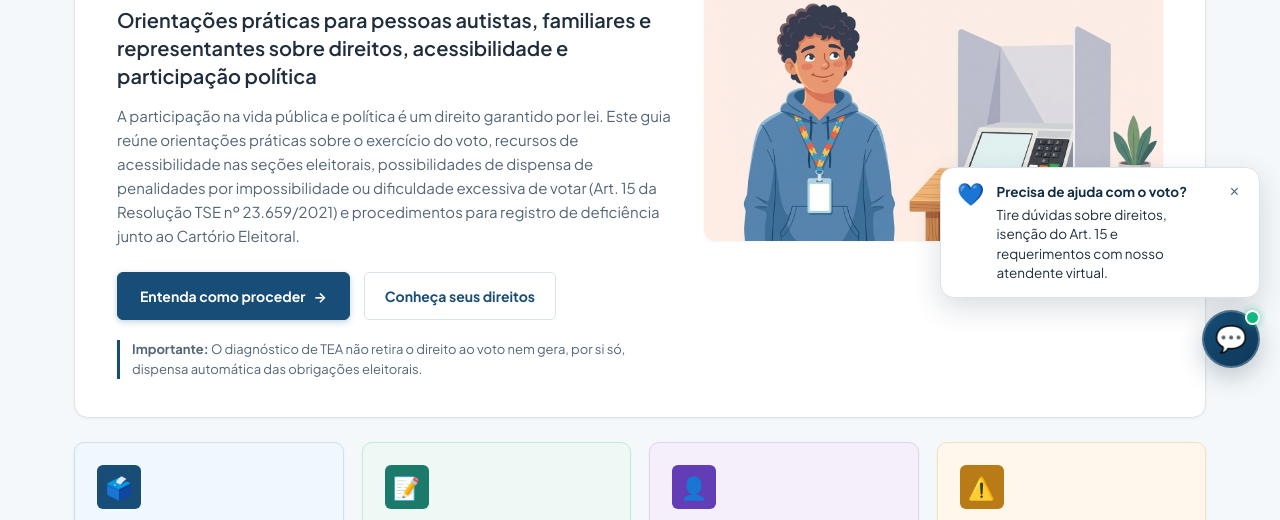
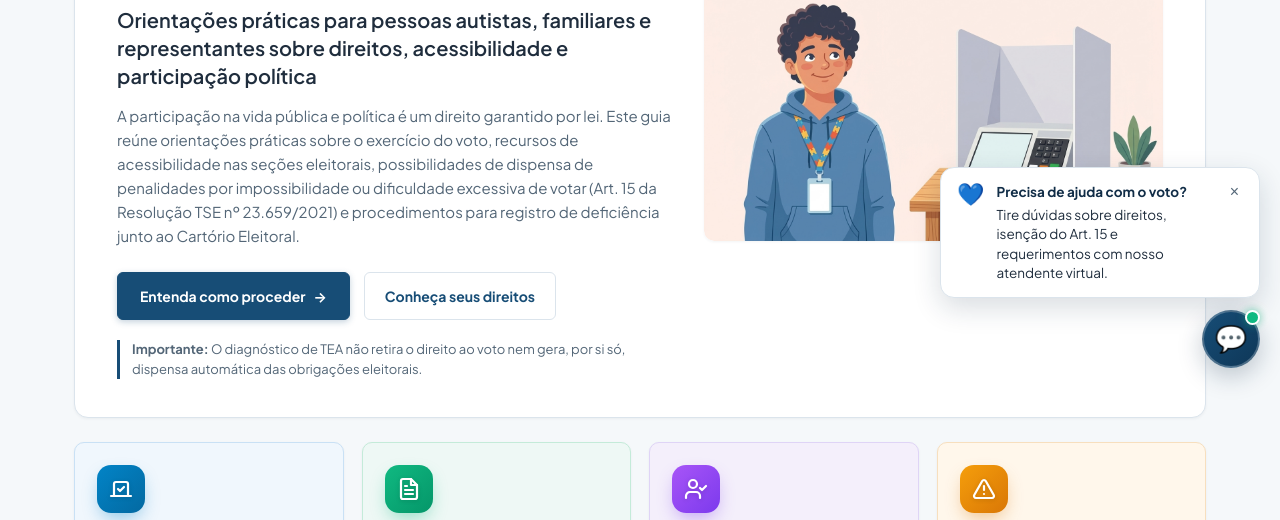
Before and after one commit to rkvasne/autistas-app, a website: page index.html in a window 1280 px wide. Shown: the part 412-932 px from the top of the page. Drawn offline with Linux system fonts and the light colour scheme.

Commit message:
feat(ui): v0.1.3 — modernizar icones e cores gradientes dos cards de acao rapida

```diff
--- a/index.html
+++ b/index.html
@@ -622,28 +622,83 @@
     }
 
     .card-icon-bubble {
-      width: 44px;
-      height: 44px;
-      border-radius: var(--radius-sm);
-      display: flex;
+      width: 48px;
+      height: 48px;
+      border-radius: 14px;
+      display: inline-flex;
       align-items: center;
       justify-content: center;
-      margin-bottom: 14px;
-      font-size: 22px;
+      margin-bottom: 16px;
       color: #ffffff;
+      flex-shrink: 0;
+      transition: transform 0.25s cubic-bezier(0.34, 1.56, 0.64, 1), box-shadow 0.25s ease;
+    }
+
+    .action-card:hover .card-icon-bubble {
+      transform: translateY(-2px) scale(1.06);
+    }
+
+    .card-icon-bubble svg {
+      width: 24px;
+      height: 24px;
+      display: block;
+      filter: drop-shadow(0 1px 2px rgba(0, 0, 0, 0.15));
     }
 
     .theme-blue .card-icon-bubble {
-      background: #174d76;
+      background: linear-gradient(135deg, #0284c7 0%, #0369a1 100%);
+      box-shadow: 0 8px 18px -4px rgba(2, 132, 199, 0.42);
     }
     .theme-teal .card-icon-bubble {
-      background: #1b7a69;
+      background: linear-gradient(135deg, #10b981 0%, #059669 100%);
+      box-shadow: 0 8px 18px -4px rgba(16, 185, 129, 0.42);
     }
     .theme-purple .card-icon-bubble {
-      background: #633db5;
+      background: linear-gradient(135deg, #a855f7 0%, #7c3aed 100%);
+      box-shadow: 0 8px 18px -4px rgba(124, 58, 237, 0.42);
     }
     .theme-amber .card-icon-bubble {
-      background: #b87b18;
+      background: linear-gradient(135deg, #f59e0b 0%, #d97706 100%);
+      box-shadow: 0 8px 18px -4px rgba(217, 119, 6, 0.42);
+    }
+
+    .theme-blue:hover .arrow-badge {
+      background: #0284c7;
+      border-color: #0284c7;
+      color: #ffffff;
+    }
+    .theme-teal:hover .arrow-badge {
+      background: #059669;
+      border-color: #059669;
+      color: #ffffff;
+    }
+    .theme-purple:hover .arrow-badge {
+      background: #7c3aed;
+      border-color: #7c3aed;
+      color: #ffffff;
+    }
+    .theme-amber:hover .arrow-badge {
+      background: #d97706;
+      border-color: #d97706;
+      color: #ffffff;
+    }
+
+    /* Alto Contraste */
+    body.high-contrast .card-icon-bubble {
+      box-shadow: none !important;
+      border: 2px solid #ffffff !important;
+    }
+    body.high-contrast .theme-blue .card-icon-bubble {
+      background: #0284c7 !important;
+    }
+    body.high-contrast .theme-teal .card-icon-bubble {
+      background: #059669 !important;
+    }
+    body.high-contrast .theme-purple .card-icon-bubble {
+      background: #7c3aed !important;
+    }
+    body.high-contrast .theme-amber .card-icon-bubble {
+      background: #d97706 !important;
     }
 
     .action-card h3 {
@@ -1978,7 +2033,13 @@
     <section class="quick-actions-grid" aria-label="Ações rápidas">
       <!-- Card 1 -->
       <a href="#direitos" class="action-card theme-blue" data-action-topic="votar" aria-label="Quero votar: saiba como garantir um atendimento acessível">
-        <div class="card-icon-bubble" aria-hidden="true">🗳️</div>
+        <div class="card-icon-bubble" aria-hidden="true">
+          <svg width="24" height="24" viewBox="0 0 24 24" fill="none" stroke="currentColor" stroke-width="2.2" stroke-linecap="round" stroke-linejoin="round">
+            <path d="m9 12 2 2 4-4"/>
+            <path d="M5 7c0-1.1.9-2 2-2h10a2 2 0 0 1 2 2v12H5V7z"/>
+            <path d="M22 19H2"/>
+          </svg>
+        </div>
         <h3>Quero votar</h3>
         <p>Saiba como garantir atendimento prioritário e apoio na sua seção eleitoral.</p>
         <div class="action-card-footer">
@@ -1988,7 +2049,15 @@
 
       <!-- Card 2 -->
       <a href="#procedimento" class="action-card theme-teal" data-action-topic="dificuldade" aria-label="Tenho dificuldade para votar: entenda como solicitar a dispensa">
-        <div class="card-icon-bubble" aria-hidden="true">📝</div>
+        <div class="card-icon-bubble" aria-hidden="true">
+          <svg width="24" height="24" viewBox="0 0 24 24" fill="none" stroke="currentColor" stroke-width="2.2" stroke-linecap="round" stroke-linejoin="round">
+            <path d="M14 2H6a2 2 0 0 0-2 2v16a2 2 0 0 0 2 2h12a2 2 0 0 0 2-2V8z"/>
+            <polyline points="14 2 14 8 20 8"/>
+            <line x1="16" y1="13" x2="8" y2="13"/>
+            <line x1="16" y1="17" x2="8" y2="17"/>
+            <line x1="10" y1="9" x2="8" y2="9"/>
+          </svg>
+        </div>
         <h3>Tenho dificuldade para votar</h3>
         <p>Entenda como solicitar formalmente a dispensa de penalidades por ausência perante o Juiz Eleitoral.</p>
         <div class="action-card-footer">
@@ -1998,7 +2067,13 @@
 
       <!-- Card 3 -->
       <a href="#orientacao" class="action-card theme-purple" data-action-topic="registro" aria-label="Quero registrar a deficiência: veja como pedir anotação no cadastro">
-        <div class="card-icon-bubble" aria-hidden="true">👤</div>
+        <div class="card-icon-bubble" aria-hidden="true">
+          <svg width="24" height="24" viewBox="0 0 24 24" fill="none" stroke="currentColor" stroke-width="2.2" stroke-linecap="round" stroke-linejoin="round">
+            <path d="M16 21v-2a4 4 0 0 0-4-4H6a4 4 0 0 0-4 4v2"/>
+            <circle cx="9" cy="7" r="4"/>
+            <polyline points="16 11 18 13 22 9"/>
+          </svg>
+        </div>
         <h3>Quero registrar a deficiência</h3>
         <p>Veja como solicitar a anotação da deficiência no Cadastro Eleitoral para garantir recursos de acessibilidade.</p>
         <div class="action-card-footer">
@@ -2008,7 +2083,13 @@
 
       <!-- Card 4 -->
       <a href="#documentos" class="action-card theme-amber" data-action-topic="pendencia" aria-label="Tenho pendência eleitoral: regularize sua situação">
-        <div class="card-icon-bubble" aria-hidden="true">⚠️</div>
+        <div class="card-icon-bubble" aria-hidden="true">
+          <svg width="24" height="24" viewBox="0 0 24 24" fill="none" stroke="currentColor" stroke-width="2.2" stroke-linecap="round" stroke-linejoin="round">
+            <path d="m21.73 18-8-14a2 2 0 0 0-3.48 0l-8 14A2 2 0 0 0 4 21h16a2 2 0 0 0 1.73-3Z"/>
+            <line x1="12" y1="9" x2="12" y2="13"/>
+            <line x1="12" y1="17" x2="12.01" y2="17"/>
+          </svg>
+        </div>
         <h3>Tenho pendência eleitoral</h3>
         <p>Saiba como identificar a causa junto ao cartório e regularizar sua situação.</p>
         <div class="action-card-footer">
@@ -2540,7 +2621,7 @@
   <footer class="footer no-print" role="contentinfo">
     <div class="wrap footer-inner">
       <div>
-        <strong>Autismo & Direitos</strong> · Versão 0.1.2
+        <strong>Autismo & Direitos</strong> · Versão 0.1.3
         <br />
         <small>Iniciativa cidadã e independente de apoio à inclusão. Este portal não possui vínculo oficial com o Tribunal Superior Eleitoral (TSE) ou Tribunais Regionais Eleitorais (TREs).</small>
       </div>
--- a/package.json
+++ b/package.json
@@ -1,6 +1,6 @@
 {
   "name": "autistas-app",
-  "version": "0.1.2",
+  "version": "0.1.3",
   "description": "Autismo & Direitos — Portal prático de cidadania, inclusão e direitos com gerador de requerimentos e atendimento virtual humanizado",
   "main": "index.html",
   "scripts": {
```
Also changed, not shown: CHANGELOG.md, README.md.
